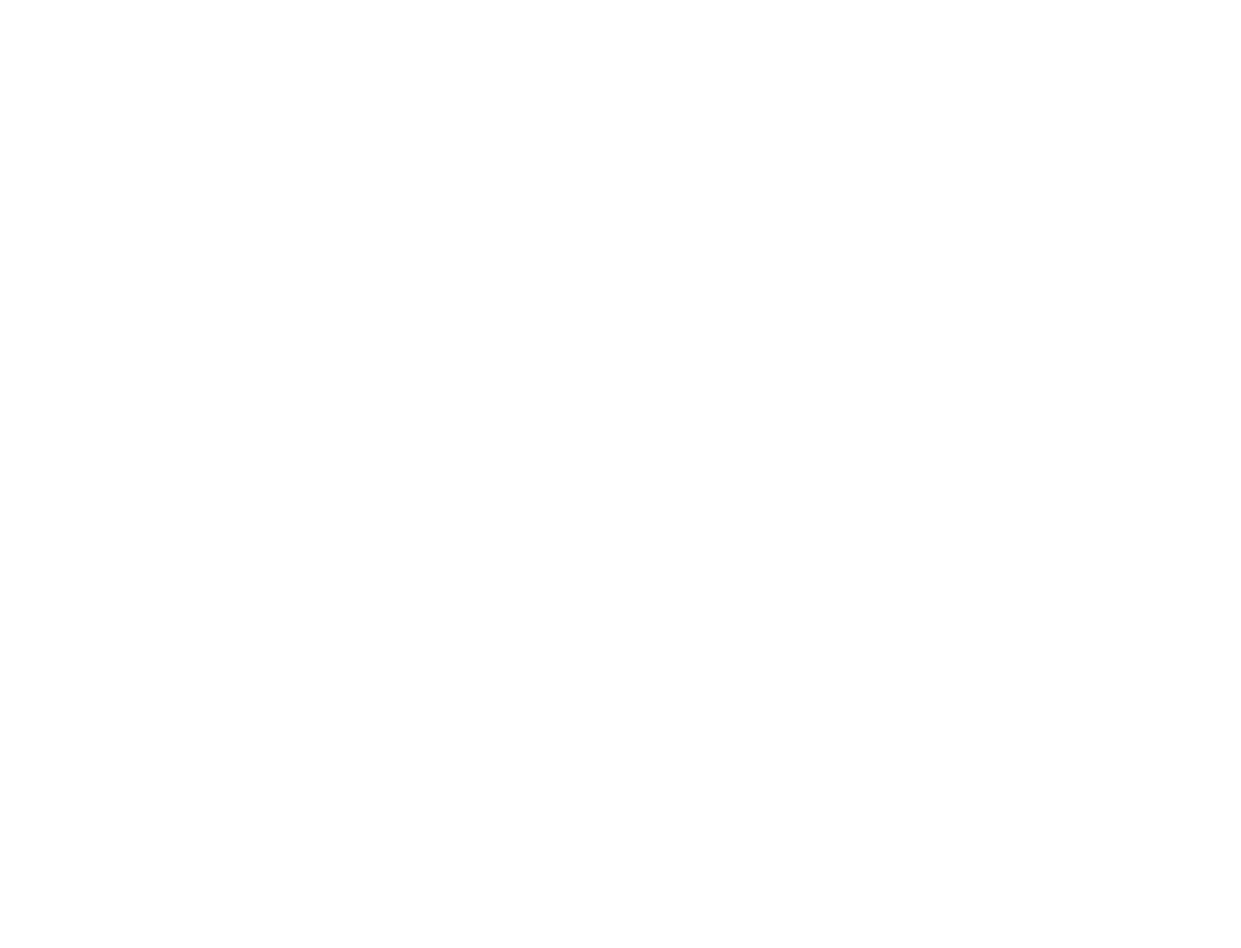
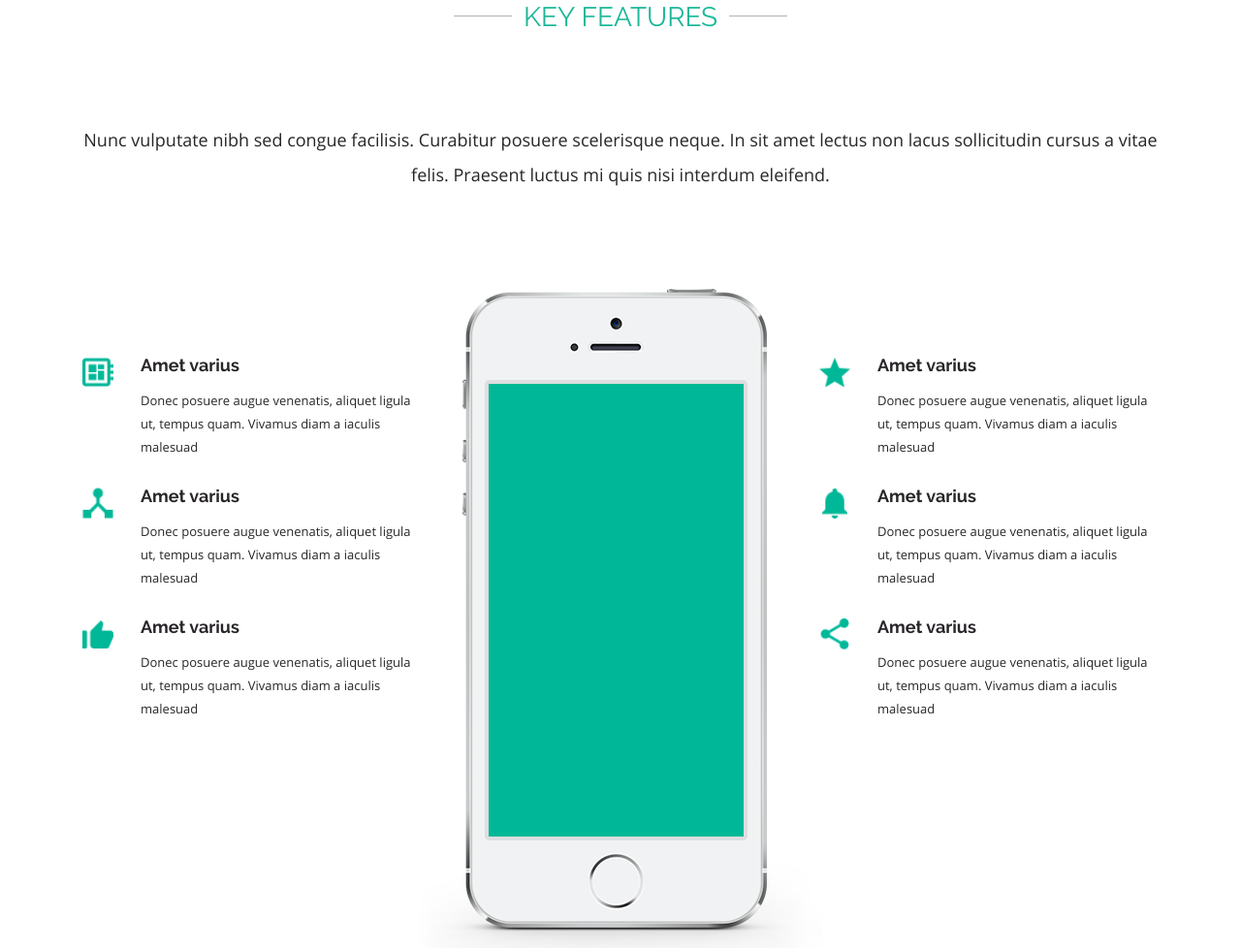
Before and after one commit to KirillKulakow/hackaton_28fecor, a website: page src/index.html in a window 1280 px wide. Shown: the whole page at 97% size. Before the commit the page ends 800 px from the top, so only its background shows below. Drawn offline with nearby package versions, Linux system fonts and the light colour scheme; files that its build step writes are made by us from their sources.

Commit message:
key preprodaction

```diff
--- a/src/html/key.html
+++ b/src/html/key.html
@@ -0,0 +1,47 @@
+<section class="key container">
+  <div class="row">
+    <div class="col-12">
+
+      <h2 class="title__section">KEY FEATURES</h2>
+      <h3 class="key__title-text">Nunc vulputate nibh sed congue facilisis. Curabitur posuere scelerisque neque. In sit amet lectus non lacus sollicitudin cursus a vitae felis. Praesent luctus mi quis nisi interdum eleifend.</h3>
+      <div class="key__column">
+        <ul class="key__list column-1">
+
+          <li class="key__list-item key__list-item_iconboard">
+            <h4 class="key__list-title">Amet varius</h4>
+            <p class="key__list-text">Donec posuere augue venenatis, aliquet ligula ut, tempus quam. Vivamus diam a iaculis malesuad</p>
+          </li>
+
+          <li class="key__list-item key__list-item_icondevicehub">
+            <h4 class="key__list-title">Amet varius</h4>
+            <p class="key__list-text">Donec posuere augue venenatis, aliquet ligula ut, tempus quam. Vivamus diam a iaculis malesuad</p>
+          </li>
+
+          <li class="key__list-item key__list-item_iconthumbup">
+            <h4 class="key__list-title">Amet varius</h4>
+            <p class="key__list-text">Donec posuere augue venenatis, aliquet ligula ut, tempus quam. Vivamus diam a iaculis malesuad</p>
+          </li>
+        </ul>
+
+        <ul class="key__list column-2">
+
+          <li class="key__list-item key__list-item_iconstar">
+            <h4 class="key__list-title">Amet varius</h4>
+            <p class="key__list-text">Donec posuere augue venenatis, aliquet ligula ut, tempus quam. Vivamus diam a iaculis malesuad</p>
+          </li>
+
+          <li class="key__list-item key__list-item_iconnotification">
+            <h4 class="key__list-title">Amet varius</h4>
+            <p class="key__list-text">Donec posuere augue venenatis, aliquet ligula ut, tempus quam. Vivamus diam a iaculis malesuad</p>
+          </li>
+
+          <li class="key__list-item key__list-item_iconshare">
+            <h4 class="key__list-title">Amet varius</h4>
+            <p class="key__list-text">Donec posuere augue venenatis, aliquet ligula ut, tempus quam. Vivamus diam a iaculis malesuad</p>
+          </li>
+        </ul>
+      </div>
+
+    </div>
+  </div>
+</section>
--- a/src/sass/section/key.scss
+++ b/src/sass/section/key.scss
@@ -0,0 +1,132 @@
+
+.title__section{
+  @media (min-width:1200px){
+    padding-bottom: 90px;
+  }
+}
+
+.key__title-text{
+  // width: 970px;
+  // height: 166px;
+  font-size: 18px;
+  line-height: 36px;
+  color: $maintext-color;
+  font-family: "Open Sans";
+  font-weight: 400;
+  text-align: center;
+  @media (min-width:1200px){
+    padding-bottom: 100px;
+  }
+}
+
+.key__column{
+  display: flex;
+  justify-content: space-between;
+  flex-wrap: wrap;
+  padding: 70px 0px 70px;
+
+  @media (min-width:1200px){
+
+    background-image: url(../../images/img/screen@1x.png);
+    background-repeat: no-repeat;
+    min-height: 680px;
+    background-position: center top;
+
+  }
+  @media(min-resolution: 192dpi),(-webkit-min-device-pixel-ratio:2) {
+    background-image: url(../../images/img/screen@2x.png);
+    background-repeat: no-repeat;
+    background-position: center top;
+  }
+
+}
+
+// .key__list{
+//   //width: 350px;
+//   // height: 250px;
+//   // display: flex;
+//   // flex-wrap: wrap;
+//   // justify-content: space-around;
+//   // align-content: space-between;
+//   // padding-top: 30px;
+//   // padding-bottom: 30px;
+// }
+
+.key__list-item{
+  width: 350px;
+  padding-left: 60px;
+  position: relative;
+  padding-bottom: 30px;
+
+  &::before {
+    content: "";
+    display: block;
+    position: absolute;
+    left: 0;
+    width: 32px;
+    height: 32px;
+    background-repeat: no-repeat;
+    background-position: center;
+    background-size: contain;
+  }
+
+  &_iconboard::before{
+    background-image: url(../../images/icons/iconboard.png);
+  }
+
+  &_icondevicehub::before{
+    background-image: url(../../images/icons/icondevicehub.png);
+  }
+
+  &_iconthumbup::before{
+    background-image: url(../../images/icons/iconthumbup.png);
+  }
+
+  &_iconstar::before{
+    background-image: url(../../images/icons/iconstar.png);
+  }
+
+  &_iconnotification::before{
+    background-image: url(../../images/icons/iconnotification.png);
+  }
+
+  &_iconshare::before{
+    background-image: url(../../images/icons/iconshare.png);
+  }
+}
+
+.key__list-title {
+  font-size: 18px;
+  line-height: 18px;
+  color: $maintext-color;
+  font-family: "Raleway";
+  font-weight: 700;
+  padding-bottom: 15px;
+  text-align: left;
+}
+
+.key__list-text {
+  font-size: 13px;
+  line-height: 24px;
+  color: $maintext-color;
+  font-family: "Open Sans";
+  font-weight: 400;
+  text-align: left;
+}
+
+// .column-1{
+//   @media (min-width:1200px){
+//     display: flex;
+//     justify-content: left;
+//     flex-wrap: wrap;
+
+//   }
+// }
+
+// .column-2{
+//   @media (min-width:1200px){
+//     display: flex;
+//     justify-content: right;
+//     flex-wrap: wrap;
+//   }
+// }
```
Also changed, not shown: build/css/styles.css, build/images/icons/iconboard.png (added), build/images/icons/icondevicehub.png (added), build/images/icons/iconnotification.png (added), build/images/icons/iconshare.png (added), build/images/icons/iconstar.png (added), build/images/icons/iconthumbup.png (added), build/index.html, src/images/icons/iconboard.png (added), src/images/icons/icondevicehub.png (added), src/images/icons/iconnotification.png (added), src/images/icons/iconshare.png (added), src/images/icons/iconstar.png (added), src/images/icons/iconthumbup.png (added).
